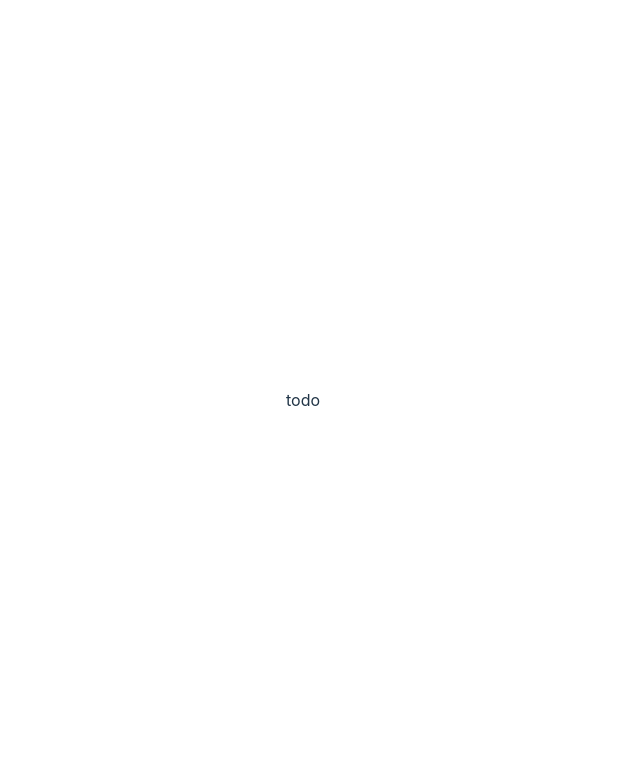
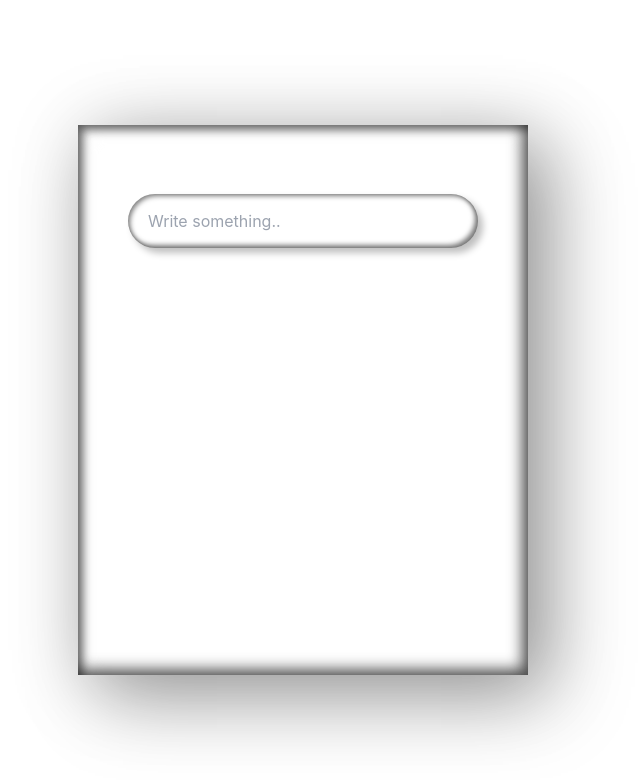
Before and after one commit to andy5566w/vue3-advenced-css, a Vue app: page /turials in a window 1280 px wide. Shown: the top 780 px of the page, without its empty margins (337-977 px from the left). Built offline with nearby package versions, Linux system fonts and the light colour scheme.

Commit message:
finish to list component

```diff
--- a/src/components/turials/ToDoList.vue
+++ b/src/components/turials/ToDoList.vue
@@ -1,10 +1,175 @@
 <template>
-  todo
+  <div class="container">
+    <div class="box">
+      <h2>To Do List</h2>
+      <input
+        type="text"
+        placeholder="Write something.."
+        class="inputBox"
+        @keyup="handleKeyUp"
+      />
+      <ul class="list">
+        <li @click="handleLiClick" v-for="li in listEle" :key="li.id">
+          {{ li.input }} <i @click="handleRemoveLi(li.id)"></i>
+        </li>
+      </ul>
+    </div>
+  </div>
 </template>
 
 <script setup>
+import { ref } from 'vue'
+const listEle = ref([])
+const handleKeyUp = (event) => {
+  if (event.key === 'Enter') {
+    const input = event.target.value
+    addItem(input)
+    event.target.value = ''
+  }
+}
+
+const handleLiClick = (event) => {
+  event.target.classList.toggle('done')
+}
+
+const handleRemoveLi = (targetId) => {
+  listEle.value = listEle.value.filter(({ id }) => id !== targetId)
+}
+
+const addItem = (input) => {
+  listEle.value.unshift({
+    input,
+    id: Math.random().toString(16).slice(2),
+  })
+}
 </script>
 
-<style>
+<style scoped lang="scss">
+.container {
+}
+.box {
+  position: relative;
+  box-shadow: 25px 25px 75px rgba(0, 0, 0, 0.25),
+    10px 10px 70px rgba(0, 0, 0, 0.25), inset 5px 5px 10px rgba(0, 0, 0, 0.5),
+    inset 5px 5px 20px rgba(225, 225, 225, 0.2),
+    inset -5px -5px 15px rgba(0, 0, 0, 0.75);
+  background: inherit;
+  padding: 30px 50px;
+  width: 450px;
+  height: 550px;
 
+  h2 {
+    width: 100%;
+    color: white;
+    font-weight: 600;
+    font-size: 1.75rem;
+    text-align: center;
+    margin-bottom: 15px;
+  }
+
+  .inputBox {
+    position: relative;
+    outline: none;
+    box-shadow: 5px 5px 7px rgba(0, 0, 0, 0.25),
+      inset 2px 2px 5px rgba(0, 0, 0, 0.5),
+      inset -3px -3px 5px rgba(0, 0, 0, 0.5);
+    border: none;
+    border-radius: 30px;
+    padding: 15px 20px;
+    width: 100%;
+    font-size: 1em;
+  }
+
+  li {
+    display: flex;
+    position: relative;
+    align-items: center;
+    transition: 0.3s;
+    cursor: pointer;
+    margin: 15px 0;
+    box-shadow: 5px 5px 7px rgba(0, 0, 0, 0.25),
+      inset 2px 2px 5px rgba(0, 0, 0, 0.5),
+      inset -3px -3px 5px rgba(0, 0, 0, 0.5);
+    border-radius: 22.5px;
+    background: #1f83f2;
+    padding: 10px 10px 10px 45px;
+    width: calc(100% - 40px);
+    min-height: 45px;
+    color: white;
+
+    &.done {
+      background: #607d8b;
+      &:after {
+        position: absolute;
+        left: 16px;
+        transform: rotate(315deg);
+        border-bottom: 2px solid #fff;
+        border-left: 2px solid #fff;
+        width: 12px;
+        height: 6px;
+        content: '';
+      }
+    }
+
+    &::before {
+      position: absolute;
+      left: 8px;
+      border-radius: 50%;
+      background: #2f363e;
+      width: 30px;
+      height: 30px;
+      content: '';
+    }
+
+    i {
+      --rotate-deg: -45deg;
+      display: flex;
+      position: absolute;
+      right: -40px;
+      justify-content: center;
+      align-items: center;
+      box-shadow: 5px 5px 7px rgba(0, 0, 0, 0.25),
+        inset 2px 2px 5px rgba(0, 0, 0, 0.5),
+        inset -3px -3px 5px rgba(0, 0, 0, 0.5);
+      border-radius: 50%;
+      background: #ff2c74;
+      width: 30px;
+      height: 30px;
+
+      &::before,
+      &::after {
+        position: absolute;
+        transform: rotate(var(--rotate-deg));
+        background: #fff;
+        width: 15px;
+        height: 2px;
+        content: '';
+      }
+
+      &:before {
+        --rotate-deg: 45deg;
+      }
+    }
+  }
+
+  .list {
+    position: relative;
+    margin-top: 20px;
+    padding-right: 10px;
+    max-height: 350px;
+    overflow-y: auto;
+  }
+}
+
+::-webkit-scrollbar-track {
+  box-shadow: inset 0 0 15px rgba(0, 0, 0, 0.5);
+}
+
+::-webkit-scrollbar {
+  width: 5px;
+}
+
+::-webkit-scrollbar-thumb {
+  background: #fff;
+}
 </style>
--- a/src/pages/turials/Turials.vue
+++ b/src/pages/turials/Turials.vue
@@ -1,13 +1,19 @@
 <template>
-<div class="section">
-    <to-do-list/>
-</div>
+  <section>
+    <to-do-list />
+  </section>
 </template>
 
 <script setup>
-import ToDoList from "../../components/turials/ToDoList.vue";
+import ToDoList from '../../components/turials/ToDoList.vue'
 </script>
 
-<style>
-
+<style scoped lang="scss">
+.section {
+  display: flex;
+  justify-content: center;
+  align-items: center;
+  background: #2f363e;
+  min-height: 100vh;
+}
 </style>
```
